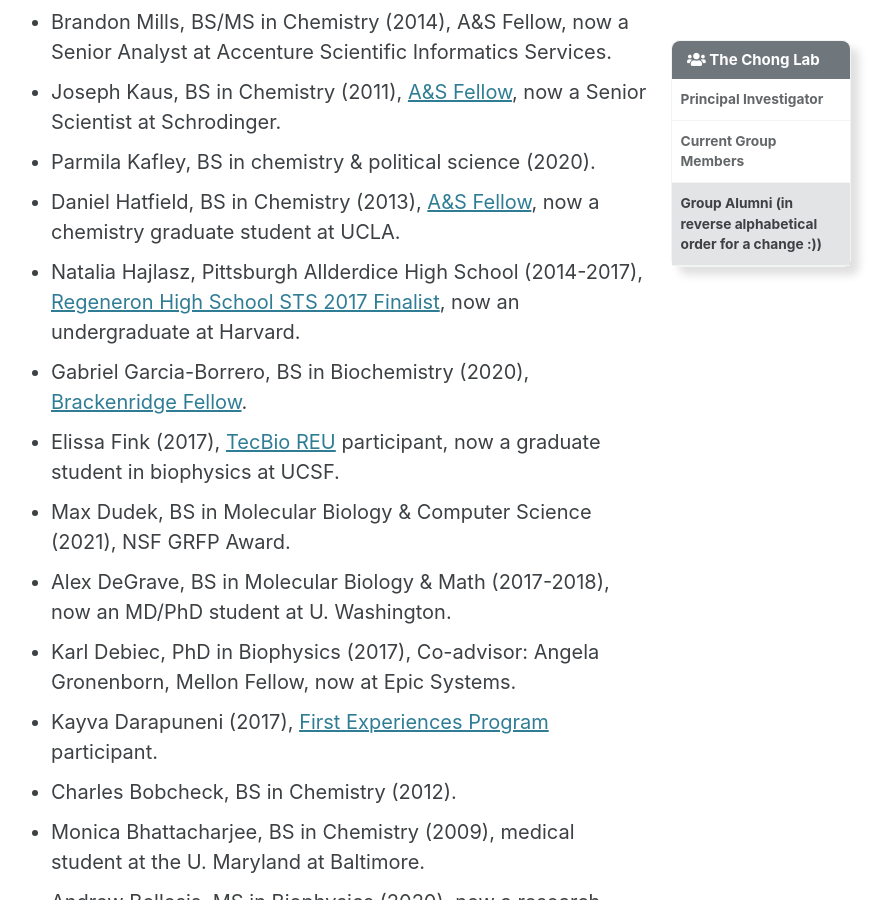
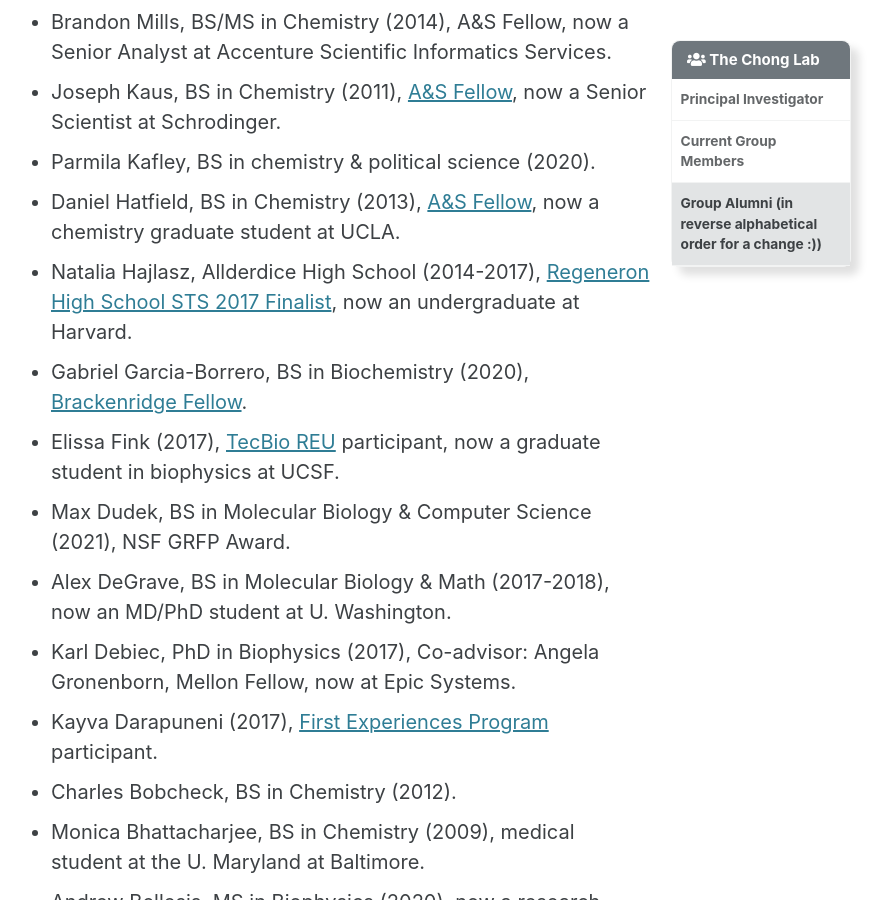
Before and after one commit to darianyang/mm-github-pages-test, a Jekyll site: the page built from _pages/people.md, in a window 1280 px wide and 900 px high, scrolled down 2836 px. Shown: the whole window, without its empty margins (309-1200 px from the left). Built offline with Jekyll 4.4.1, drawn with Linux system fonts in a browser that asks for light colours; cached includes are drawn as plain includes.

Commit message:
Update people.md

```diff
--- a/_pages/people.md
+++ b/_pages/people.md
@@ -98,7 +98,7 @@
 * Joseph Kaus, BS in Chemistry (2011), [A&S Fellow](https://www.asundergrad.pitt.edu/research/awards-and-funding#summer-undergraduate-research-awards), now a Senior Scientist at Schrodinger.
 * Parmila Kafley, BS in chemistry & political science (2020).
 * Daniel Hatfield, BS in Chemistry (2013), [A&S Fellow](https://www.asundergrad.pitt.edu/research/awards-and-funding#summer-undergraduate-research-awards), now a chemistry graduate student at UCLA.
-* Natalia Hajlasz, Pittsburgh Allderdice High School (2014-2017), [Regeneron High School STS 2017 Finalist](https://student.societyforscience.org/regeneronsts-finalists-2017), now an undergraduate at Harvard.
+* Natalia Hajlasz, Allderdice High School (2014-2017), [Regeneron High School STS 2017 Finalist](https://student.societyforscience.org/regeneronsts-finalists-2017), now an undergraduate at Harvard.
 * Gabriel Garcia-Borrero, BS in Biochemistry (2020), [Brackenridge Fellow](http://www.honorscollege.pitt.edu/summer-brackenridge-fellowships).
 * Elissa Fink (2017), [TecBio REU](http://www.tecbioreu.pitt.edu/) participant, now a graduate student in biophysics at UCSF.
 * Max Dudek, BS in Molecular Biology & Computer Science (2021), NSF GRFP Award.
```
